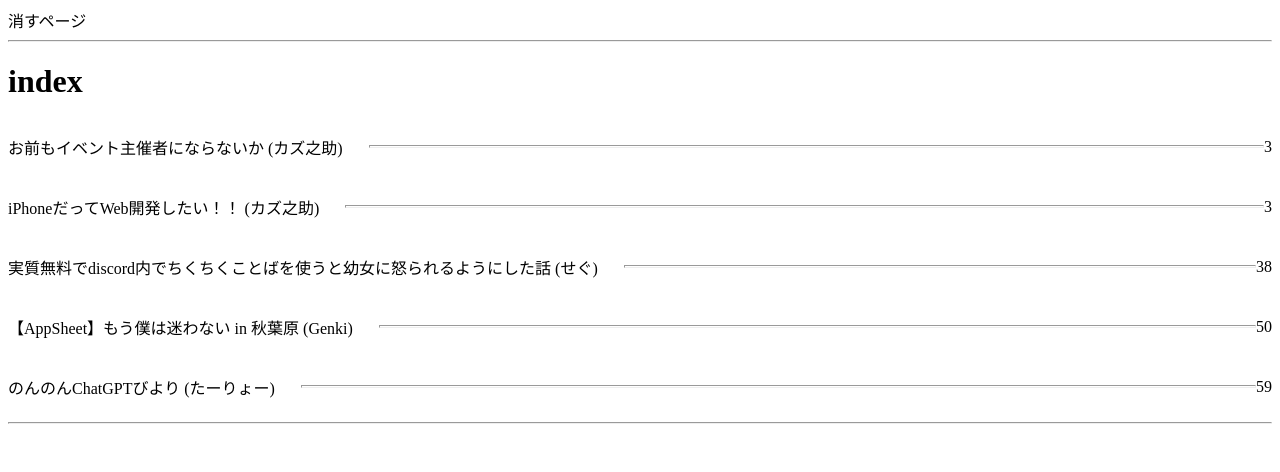
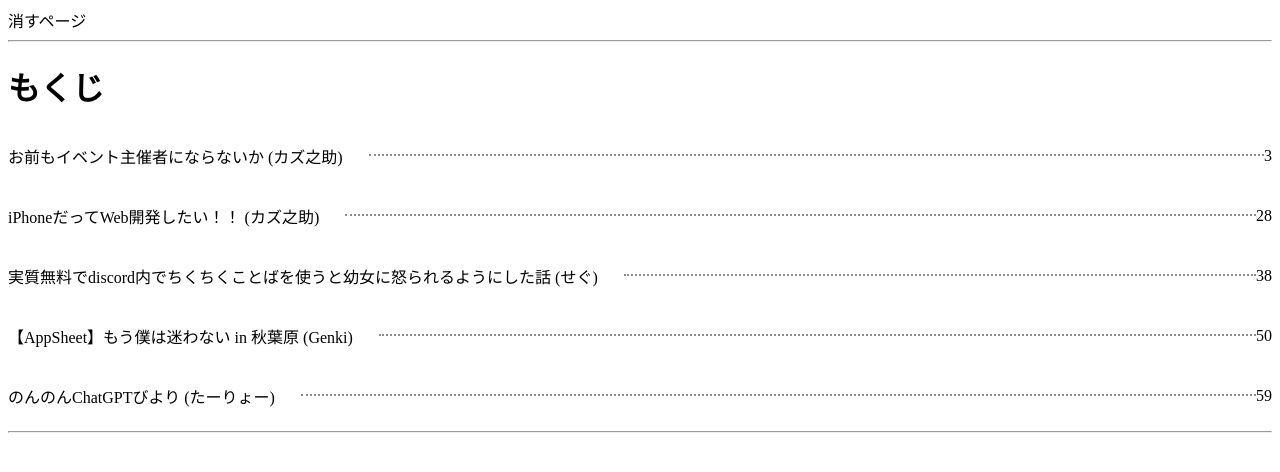
Before and after one commit to 2022wat/2023_Techbook, a website: page articles/index.html in a window 1280 px wide. Drawn offline with Linux system fonts and the light colour scheme.

Commit message:
:memo: ワイの修正箇所を修正したわよ

```diff
--- a/articles/index.html
+++ b/articles/index.html
@@ -1,9 +1,18 @@
 <html>
+  <style>
+    .index-title {
+      font-family: "BIZ UDPShinGo";
+    }
+
+    .pgTitle {
+      font-family: "BIZ UDPShinGo heavy";
+    }
+  </style>
   <body>
     消すページ
     <hr class="page-wrap" />
 
-    <h1>index</h1>
+    <h1 class="pgTitle">もくじ</h1>
 
     <div
       style="
@@ -13,9 +22,19 @@
         margin-block: 10px;
       "
     >
-      <div>お前もイベント主催者にならないか (カズ之助)　</div>
-      <hr style="flex-grow: 1; margin-left: 10; height: 1" />
-      <p>3</p>
+      <div class="index-title">
+        お前もイベント主催者にならないか (カズ之助)
+      </div>
+      <hr
+        style="
+          flex-grow: 1;
+          margin-left: 10;
+          height: 1;
+          border: none;
+          border-top: 2px dotted #8c8b8b;
+        "
+      />
+      <p class="index-title">3</p>
     </div>
     <div
       style="
@@ -25,9 +44,17 @@
         margin-block: 10px;
       "
     >
-      <div>iPhoneだってWeb開発したい！！ (カズ之助)　</div>
-      <hr style="flex-grow: 1; margin-left: 10; height: 1" />
-      <p>3</p>
+      <div class="index-title">iPhoneだってWeb開発したい！！ (カズ之助)　</div>
+      <hr
+        style="
+          flex-grow: 1;
+          margin-left: 10;
+          height: 1;
+          border: none;
+          border-top: 2px dotted #8c8b8b;
+        "
+      />
+      <p class="index-title">28</p>
     </div>
     <div
       style="
@@ -37,12 +64,20 @@
         margin-block: 10px;
       "
     >
-      <div>
+      <div class="index-title">
         実質無料でdiscord内でちくちくことばを使うと幼女に怒られるようにした話
         (せぐ)
       </div>
-      <hr style="flex-grow: 1; margin-left: 10; height: 1" />
-      <p>38</p>
+      <hr
+        style="
+          flex-grow: 1;
+          margin-left: 10;
+          height: 1;
+          border: none;
+          border-top: 2px dotted #8c8b8b;
+        "
+      />
+      <p class="index-title">38</p>
     </div>
     <div
       style="
@@ -52,9 +87,19 @@
         margin-block: 10px;
       "
     >
-      <div>【AppSheet】もう僕は迷わない in 秋葉原 (Genki)　</div>
-      <hr style="flex-grow: 1; margin-left: 10; height: 1" />
-      <p>50</p>
+      <div class="index-title">
+        【AppSheet】もう僕は迷わない in 秋葉原 (Genki)
+      </div>
+      <hr
+        style="
+          flex-grow: 1;
+          margin-left: 10;
+          height: 1;
+          border: none;
+          border-top: 2px dotted #8c8b8b;
+        "
+      />
+      <p class="index-title">50</p>
     </div>
     <div
       style="
@@ -64,9 +109,17 @@
         margin-block: 10px;
       "
     >
-      <div>のんのんChatGPTびより (たーりょー)　</div>
-      <hr style="flex-grow: 1; margin-left: 10; height: 1" />
-      <p>59</p>
+      <div class="index-title">のんのんChatGPTびより (たーりょー)　</div>
+      <hr
+        style="
+          flex-grow: 1;
+          margin-left: 10;
+          height: 1;
+          border: none;
+          border-top: 2px dotted #8c8b8b;
+        "
+      />
+      <p class="index-title">59</p>
     </div>
 
     <hr class="page-wrap" />
--- a/vivliostyle.config.js
+++ b/vivliostyle.config.js
@@ -19,7 +19,7 @@
     "Muranaka/01.md",
 
     // あとがき、奥付
-    "colophon.md"
+    "colophon.html"
   ],
   output: [
     './dist/output.pdf',
```
Also changed, not shown: articles/colophon.html (added, +46 -0 lines), articles/colophon.md (deleted, +0 -13 lines), articles/howToOpeningEvent/howToOpeningEvent.md (+15 -13 lines), articles/howToOpeningEvent/assets/image-20230507011636896.png.
